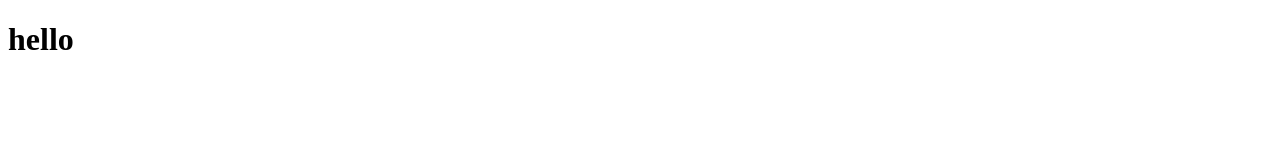
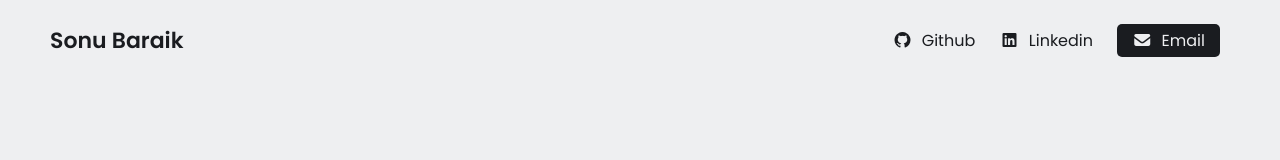
Before and after one commit to sonubaraik/portfolio, a plain HTML site: page index.html in a window 1280 px wide. Drawn offline with Linux system fonts and the light colour scheme.

Commit message:
navbar created

```diff
--- a/index.html
+++ b/index.html
@@ -3,10 +3,35 @@
 <head>
     <meta charset="UTF-8">
     <meta name="viewport" content="width=device-width, initial-scale=1.0">
-    <title>Document</title>
+    <title>Portfolio</title>
+    <link rel="preconnect" href="https://fonts.googleapis.com">
+    <link rel="preconnect" href="https://fonts.gstatic.com" crossorigin>
+    <link href="https://fonts.googleapis.com/css2?family=Poppins:ital,wght@0,100;0,200;0,300;0,400;0,500;0,600;0,700;0,800;0,900;1,100;1,200;1,300;1,400;1,500;1,600;1,700;1,800;1,900&display=swap" rel="stylesheet">
+    <link rel="stylesheet" href="https://cdnjs.cloudflare.com/ajax/libs/font-awesome/7.0.1/css/all.min.css" integrity="sha512-2SwdPD6INVrV/lHTZbO2nodKhrnDdJK9/kg2XD1r9uGqPo1cUbujc+IYdlYdEErWNu69gVcYgdxlmVmzTWnetw==" crossorigin="anonymous" referrerpolicy="no-referrer" />
+
+    <link rel="stylesheet" href="style.css">
 </head>
 <body>
-    <h1>hello</h1>
+
+    <nav>
+        <div class="heading">
+            <a href="#">Sonu Baraik</a>
+        </div>
+        <div class="socialMediaSection">
+            <a href="#">
+                <i class="fa-brands fa-github"></i>
+                <span>Github</span>
+            </a>
+            <a href="#">
+                <i class="fa-brands fa-linkedin"></i>
+                <span>Linkedin</span>
+            </a>
+            <a href="#" class="emailBtn">
+                <i class="fa-solid fa-envelope"></i>
+                <span>Email</span>
+            </a>
+        </div>
+    </nav>
 
 </body>
 </html>
--- /dev/null
+++ b/style.css
@@ -0,0 +1,44 @@
+*{
+    margin: 0;
+    padding: 0;
+    box-sizing: border-box;
+    font-family: "Poppins", sans-serif;
+}
+
+body{
+    background-color: #eeeff1;
+    max-width: 1400px;
+    margin: 0 auto;
+}
+
+nav{
+   display: flex;
+   justify-content: space-between;
+   align-items: center;
+   height: 80px;
+   padding: 0 50px;
+
+   .heading a{
+        color: #1a1c20;
+        font-size: 22px;
+        text-decoration: none;
+        font-weight: 600;
+   }
+
+   .socialMediaSection a{
+        text-decoration: none;
+        color: #1a1c20;
+        margin: 0 10px;
+        span{
+            margin-left: 5px;
+
+        }
+   }
+
+   .emailBtn{
+            padding: 5px 15px;
+            border-radius: 5px;
+            color: #eeeff1 !important;
+            background-color: #1a1c20;
+        }
+}
```
